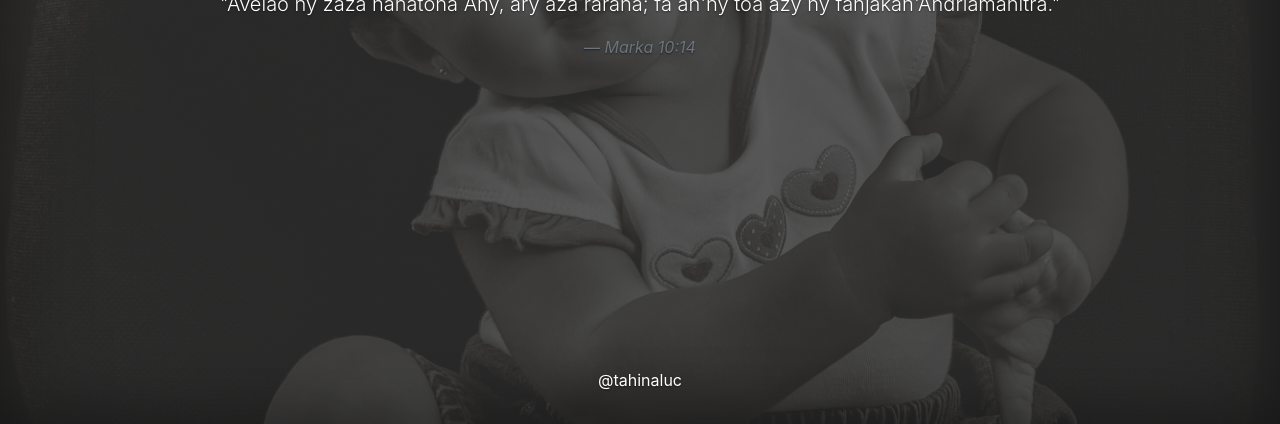
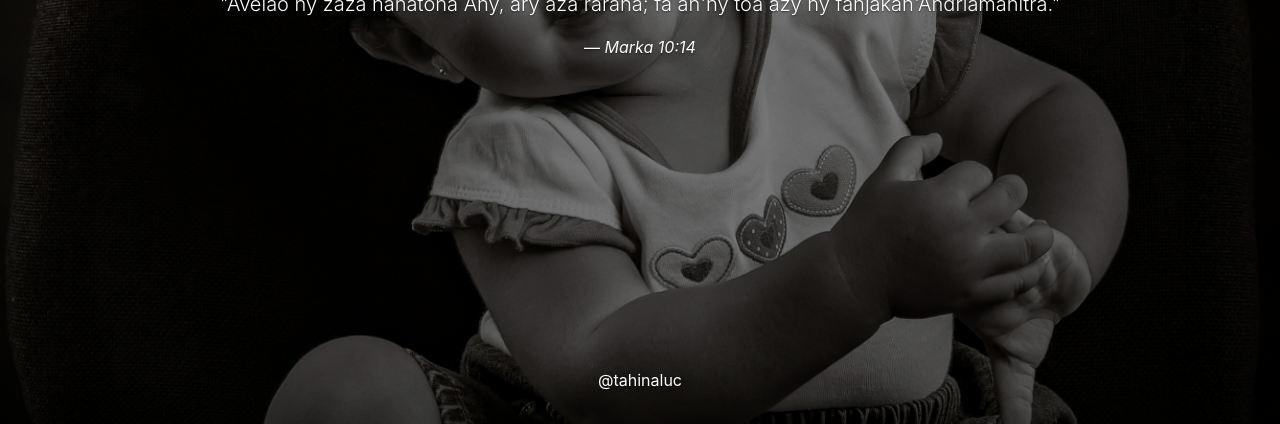
Before and after one commit to rowtah/rowtah.github.io, a plain HTML site: page index.html in a window 1280 px wide. Shown: the part 376-800 px from the top of the page. Drawn offline with nearby package versions, Linux system fonts and the light colour scheme.

Commit message:
Adjust image linear-gradient

```diff
--- a/css/index.css
+++ b/css/index.css
@@ -16,7 +16,7 @@ a:hover {
 html,
 body {
   height: 100%;
-  background: linear-gradient(to bottom, rgba(51, 51, 51, 0.8) 0%, rgba(51, 51, 51, 0.8) 100%), url('../img/bg.jpg') no-repeat center center fixed;
+  background: linear-gradient(to bottom, rgba(0, 0, 0, 0.5) 0%, rgba(0, 0, 0, 0.5) 100%), url('../img/bg.jpg') no-repeat center center fixed;
   -webkit-background-size: cover;
   -moz-background-size: cover;
   background-size: cover;
@@ -53,6 +53,9 @@ body {
 .cover .cover-heading {
   font-family: 'Open Sans Condensed', sans-serif;
 }
+.cover .blockquote .blockquote-footer {
+  color: #fff;
+}
 
 
 /*
```
